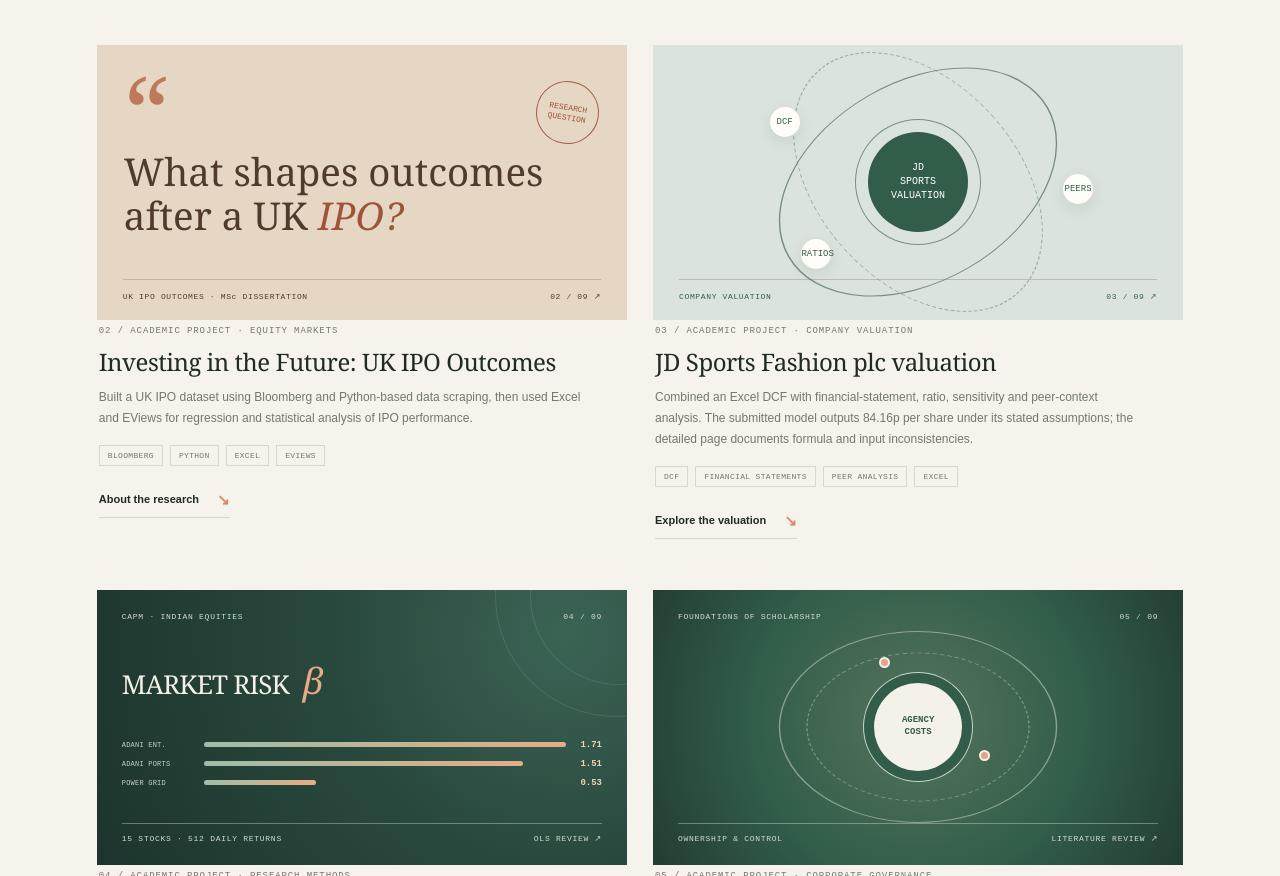
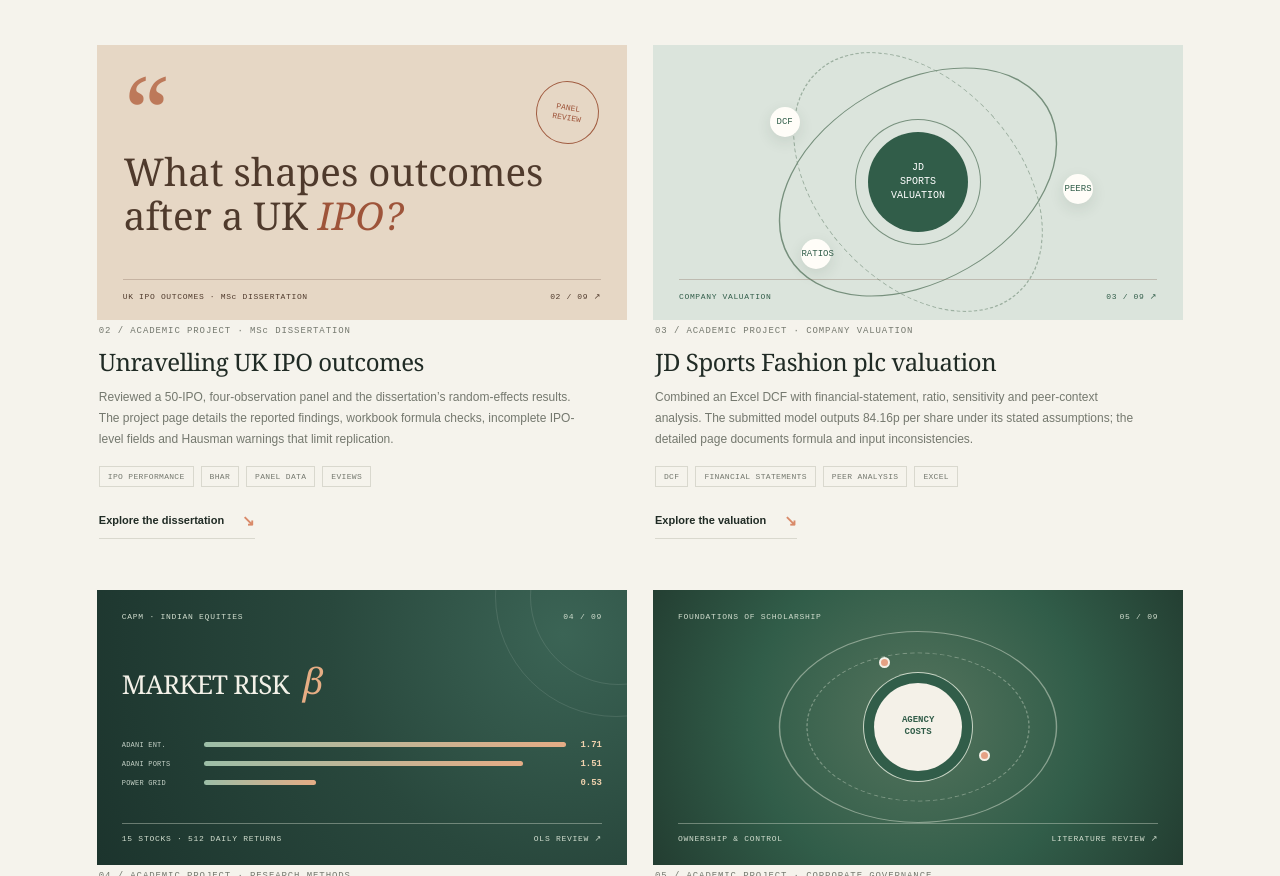
Before and after one commit to rithikbesare-code/rithikbesare-code.github.io, a plain HTML site: page index.html in a window 1280 px wide. Shown: the part 1569-2445 px from the top of the page. Drawn offline with Linux system fonts and the light colour scheme.

Commit message:
Link dissertation from portfolio homepage

```diff
--- a/index.html
+++ b/index.html
@@ -70,7 +70,7 @@
             </a>
             <div class="project-copy"><p class="project-meta">01 / PROFESSIONAL EXPERIENCE · BANKING</p><h3>Operational reporting &amp; case analysis</h3><p>How can clear management information help teams prioritise lending cases and improve service levels? At IDFC FIRST Bank, I prepared executive reporting and analysed productivity, ageing, escalations and team performance.</p><div class="tag-row"><span>EXCEL</span><span>SALESFORCE</span><span>FINNOne</span><span>PROCESS IMPROVEMENT</span></div><a class="project-link" href="#experience">Explore my experience <span aria-hidden="true">↘</span></a></div>
           </article>
-          <article class="project-card" data-category="technical"><a class="project-visual visual-customer" href="#education" aria-label="Read about the UK IPO outcomes academic project"><div class="quote-mark">“</div><p class="quote-preview">What shapes outcomes<br />after a UK <em>IPO?</em></p><div class="quote-bottom"><span>UK IPO OUTCOMES · MSc DISSERTATION</span><span>02 / 09 ↗</span></div><div class="quote-stamp">RESEARCH<br />QUESTION</div></a><div class="project-copy"><p class="project-meta">02 / ACADEMIC PROJECT · EQUITY MARKETS</p><h3>Investing in the Future: UK IPO Outcomes</h3><p>Built a UK IPO dataset using Bloomberg and Python-based data scraping, then used Excel and EViews for regression and statistical analysis of IPO performance.</p><div class="tag-row"><span>BLOOMBERG</span><span>PYTHON</span><span>EXCEL</span><span>EVIEWS</span></div><a class="project-link" href="#education">About the research <span aria-hidden="true">↘</span></a></div></article>
+          <article class="project-card" data-category="technical"><a class="project-visual visual-customer" href="projects/uk-ipo-outcomes/" aria-label="Read the detailed Unravelling UK IPO Outcomes MSc dissertation project"><div class="quote-mark">“</div><p class="quote-preview">What shapes outcomes<br />after a UK <em>IPO?</em></p><div class="quote-bottom"><span>UK IPO OUTCOMES · MSc DISSERTATION</span><span>02 / 09 ↗</span></div><div class="quote-stamp">PANEL<br />REVIEW</div></a><div class="project-copy"><p class="project-meta">02 / ACADEMIC PROJECT · MSc DISSERTATION</p><h3>Unravelling UK IPO outcomes</h3><p>Reviewed a 50-IPO, four-observation panel and the dissertation’s random-effects results. The project page details the reported findings, workbook formula checks, incomplete IPO-level fields and Hausman warnings that limit replication.</p><div class="tag-row"><span>IPO PERFORMANCE</span><span>BHAR</span><span>PANEL DATA</span><span>EVIEWS</span></div><a class="project-link" href="projects/uk-ipo-outcomes/">Explore the dissertation <span aria-hidden="true">↘</span></a></div></article>
           <article class="project-card" data-category="technical"><a class="project-visual visual-data" href="projects/jd-sports-valuation/" aria-label="Read the detailed JD Sports Fashion plc valuation project"><div class="data-orbit orbit-a"></div><div class="data-orbit orbit-b"></div><div class="data-core">JD<br />SPORTS<br />VALUATION</div><span class="data-node node-a">DCF</span><span class="data-node node-b">PEERS</span><span class="data-node node-c">RATIOS</span><div class="quote-bottom"><span>COMPANY VALUATION</span><span>03 / 09 ↗</span></div></a><div class="project-copy"><p class="project-meta">03 / ACADEMIC PROJECT · COMPANY VALUATION</p><h3>JD Sports Fashion plc valuation</h3><p>Combined an Excel DCF with financial-statement, ratio, sensitivity and peer-context analysis. The submitted model outputs 84.16p per share under its stated assumptions; the detailed page documents formula and input inconsistencies.</p><div class="tag-row"><span>DCF</span><span>FINANCIAL STATEMENTS</span><span>PEER ANALYSIS</span><span>EXCEL</span></div><a class="project-link" href="projects/jd-sports-valuation/">Explore the valuation <span aria-hidden="true">↘</span></a></div></article>
           <article class="project-card" data-category="technical"><a class="project-visual visual-capm" href="projects/capm-indian-equities/" aria-label="Read the CAPM and systematic risk analysis of 15 Indian equities"><div class="capm-card-head"><span>CAPM · INDIAN EQUITIES</span><span>04 / 09</span></div><div class="capm-card-title">MARKET RISK <b>β</b></div><div class="capm-card-chart" aria-hidden="true"><div><span>ADANI ENT.</span><i style="--bar-size:100%"></i><b>1.71</b></div><div><span>ADANI PORTS</span><i style="--bar-size:88%"></i><b>1.51</b></div><div><span>POWER GRID</span><i style="--bar-size:31%"></i><b>0.53</b></div></div><div class="capm-card-foot"><span>15 STOCKS · 512 DAILY RETURNS</span><span>OLS REVIEW ↗</span></div></a><div class="project-copy"><p class="project-meta">04 / ACADEMIC PROJECT · RESEARCH METHODS</p><h3>CAPM &amp; systematic risk in Indian equities</h3><p>Reviewed daily return regressions for 15 Indian stocks against the NIFTY 50. The project checks the workbook specification, reconciles the reported intercepts and sets out the limits of the conclusions.</p><div class="tag-row"><span>CAPM</span><span>OLS</span><span>NIFTY 50</span><span>EXCEL</span></div><a class="project-link" href="projects/capm-indian-equities/">Explore the analysis <span aria-hidden="true">↘</span></a></div></article>
           <article class="project-card" data-category="technical">
```
